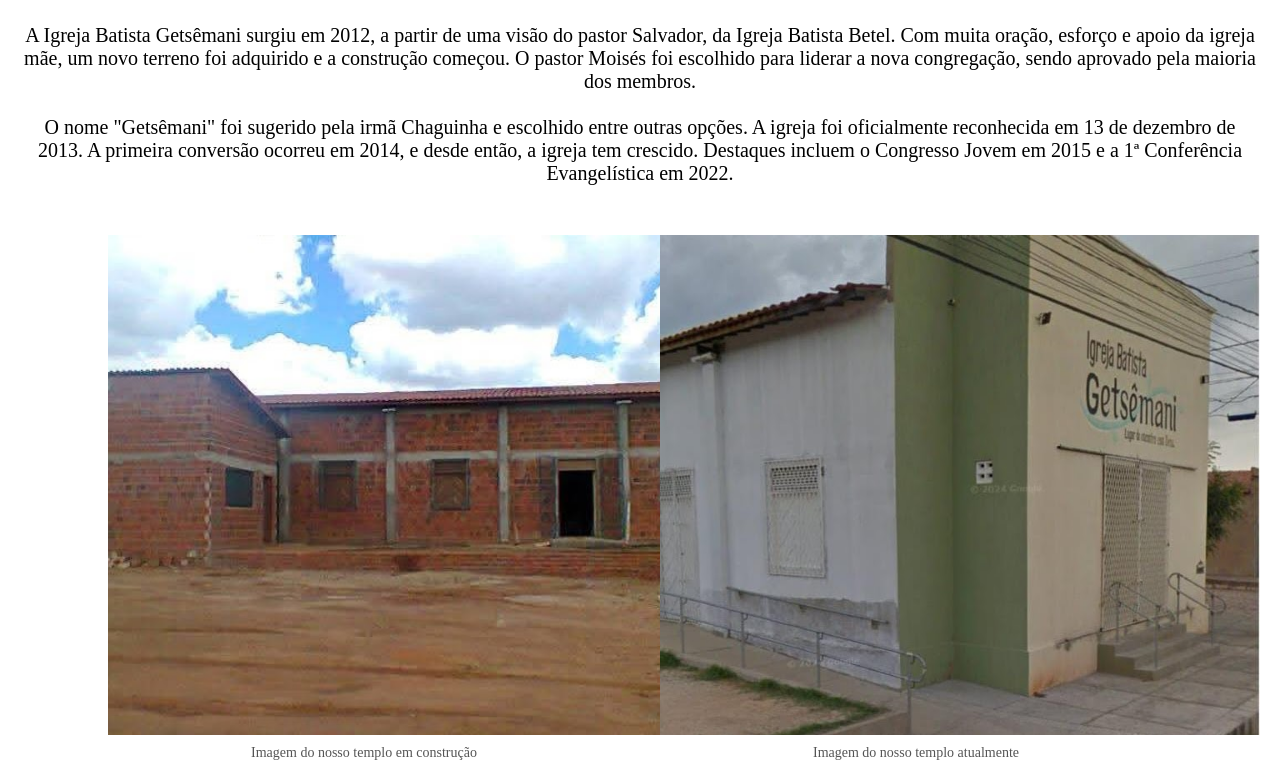
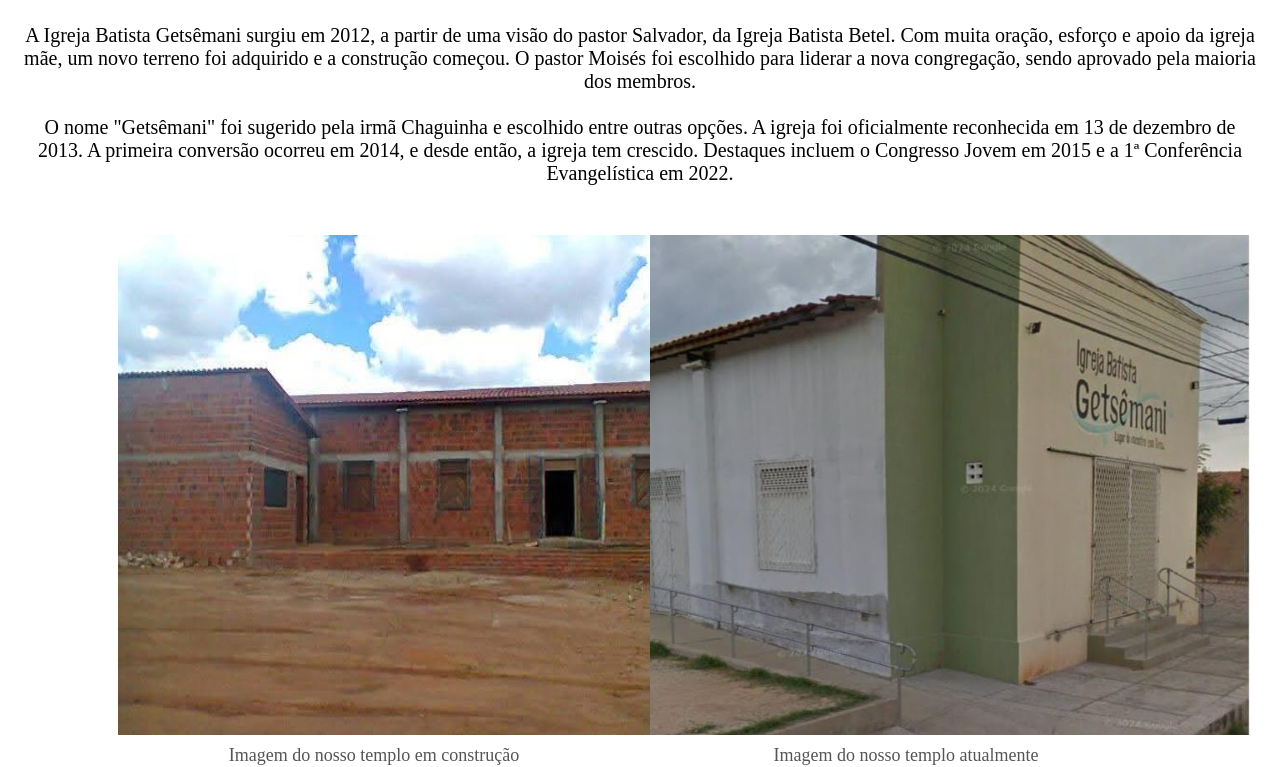
Before and after one commit to isaac-gesiman/site-da-igreja-lading-page, a website: page Nossa-Historia.html in a window 1280 px wide. Shown: the part 187-954 px from the top of the page. Drawn offline with Linux system fonts and the light colour scheme.

Commit message:
arumando iamgens do templo e legendas das imagens do templo

```diff
--- a/Nossa-Historia.html
+++ b/Nossa-Historia.html
@@ -25,12 +25,12 @@
 
                 <figure>
                     <img id="temploConstrucao" src="assets/templo em construção.jpg" alt="Imagem do templo em construção ">
-                     <figcaption>Imagem do nosso templo em construção</figcaption>
+                     <figcaption><a>Imagem do nosso templo em construção</a></figcaption>
                 </figure>
 
                 <figure>
                   <img id="temploPronto" src="assets/templo atualmente.jpg" alt="Imagem do templo atuaalmente ">
-                  <figcaption>Imagem do nosso templo atualmente</figcaption>
+                  <figcaption><a>Imagem do nosso templo atualmente</a></figcaption>
                 </figure>
             </div>
             <br>
--- a/style.css
+++ b/style.css
@@ -193,7 +193,7 @@ body {
     display: flex;
     justify-content: center;
     align-items: flex-start;
-    gap: 20px;
+
     margin-top: 40px;
 }
 
@@ -208,13 +208,18 @@ body {
     display: block;
     width: 600px;
     height: 500px;
-    object-fit: cover;
 }
 
 .fotosTemplo figcaption {
     margin-top: 10px;
     font-size: 14px;
     color: #555;
+}
+
+a {
+    font-size: 18px;
+    color: #555;
+    text-align: center;
 }
 
 /* CARDS DOS MINISTÉRIOS */
```
